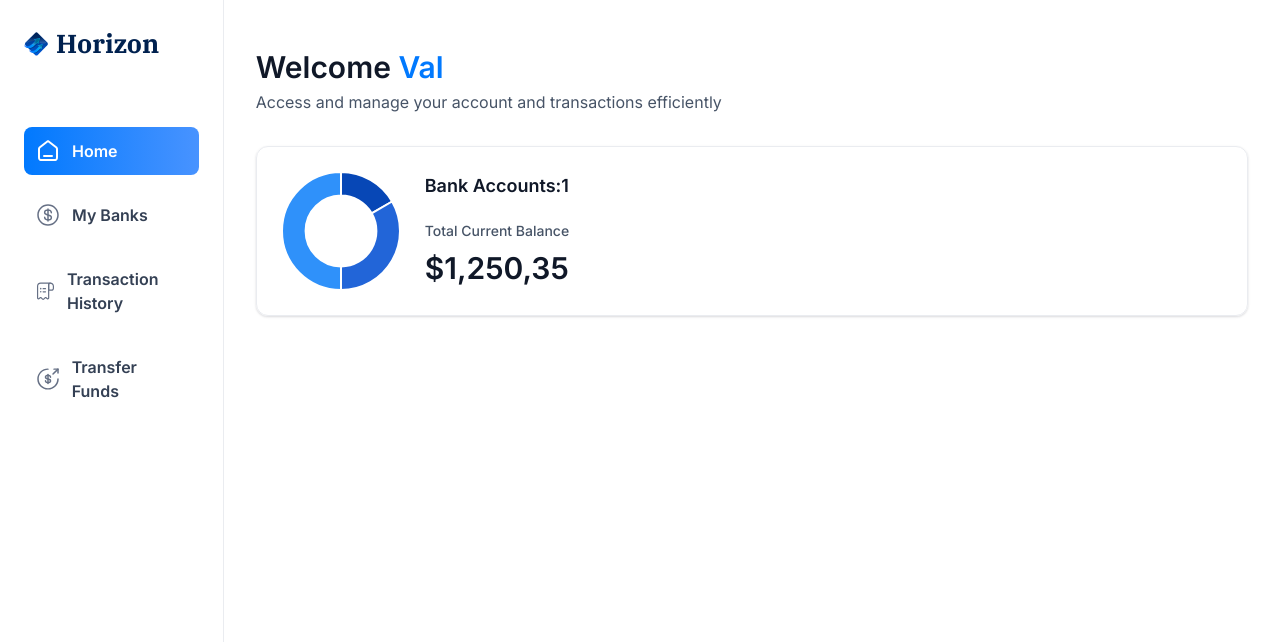
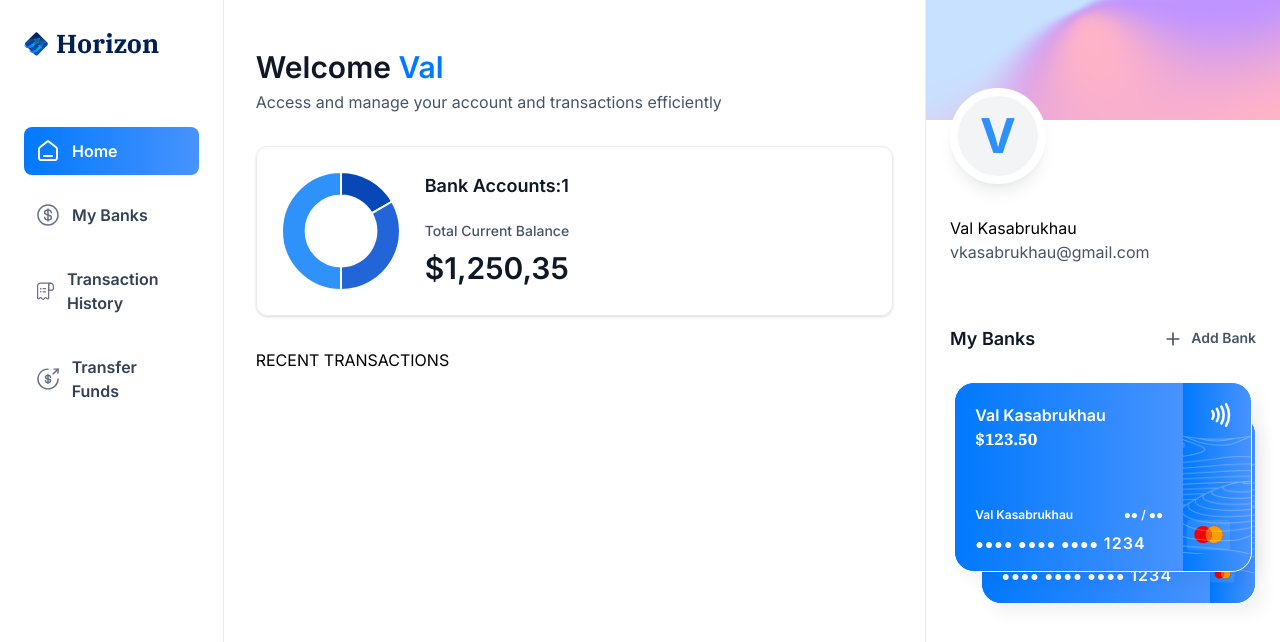
Before and after one commit to vkasabrukhau/Mern_Stack_Banking_App, a Next.js app: page / in a window 1280 px wide. Shown: the top 642 px of the page. Built offline with nearby package versions, Linux system fonts and the light colour scheme.

Commit message:
Finalize the complete home screen layout including implementing routing for the future in app pages. Implements all side bars and card templates.

```diff
--- /dev/null
+++ b/app/(root)/my-banks/page.tsx
@@ -0,0 +1,9 @@
+import React from 'react'
+
+function MyBanks() {
+  return (
+    <div>MyBanks</div>
+  )
+}
+
+export default MyBanks
--- a/app/(root)/page.tsx
+++ b/app/(root)/page.tsx
@@ -1,10 +1,11 @@
 import React from 'react'
 import HeaderBox from '@/components/HeaderBox'
 import TotalBalanceBox from '@/components/TotalBalanceBox'
+import RightSidebar from '@/components/RightSidebar'
 
 
 const Home = () => {
-  const loggedIn = {firstName:"Val"}
+  const loggedIn = {firstName:"Val", lastName:"Kasabrukhau", email: "vkasabrukhau@gmail.com"};
 
   return (
     <section className='home'>
@@ -22,7 +23,9 @@
             totalCurrentBalance={1250.35}
           />
         </header>
+        RECENT TRANSACTIONS
       </div>
+      <RightSidebar user={loggedIn} transactions={[]} banks={[{currentBalance: 123.50}, {currentBalance: 500.00}]}/>
     </section>
   )
 }
--- /dev/null
+++ b/app/(root)/payment-transfer/page.tsx
@@ -0,0 +1,9 @@
+import React from 'react'
+
+const Transfer = () => {
+  return (
+    <div>Transfer</div>
+  )
+}
+
+export default Transfer
--- /dev/null
+++ b/app/(root)/transaction-history/page.tsx
@@ -0,0 +1,9 @@
+import React from 'react'
+
+const TransactionHistory = () => {
+  return (
+    <div>TransactionHistory</div>
+  )
+}
+
+export default TransactionHistory
--- /dev/null
+++ b/components/BankCard.tsx
@@ -0,0 +1,61 @@
+import { formatAmount } from '@/lib/utils'
+import Link from 'next/link'
+import React from 'react'
+import Image from 'next/image'
+
+const BankCard = ({account, userName, showBalance = true}: CreditCardProps) => {
+  return (
+    <div className='flex flex-col'>
+        <Link href="/" className='bank-card'>
+            <div className='bank-card_content'>
+                <div>
+                    <h1 className='text-16 font-semibold text-white'>
+                        {account.name || userName}
+                    </h1>
+                    <p className='font-ibm-plex-serif font-black text-white'>
+                        {formatAmount(account.currentBalance)}
+                    </p>
+                </div>
+                <article className='flex flex-col gap-2'>
+                    <div className='flex justify-between'>
+                        <h1 className='text-12 font-semibold text-white'>
+                            {userName}
+                        </h1>
+                        <h2 className='text-12 font-semibold text-white'>
+                            ●● / ●●
+                        </h2>
+                    </div>
+                    <p className='text-14 font-semibold tracking-[1.1px] text-white'>
+                        ●●●● ●●●● ●●●● <span className='text-16'>{1234}</span>
+                    </p>
+                </article>
+            </div>
+            <div className='bank-card_icon'>
+                <Image
+                    src="/icons/Paypass.svg"
+                    width={20}
+                    height={24}
+                    alt="pay"
+                />
+                <Image
+                    src="/icons/mastercard.svg"
+                    width={45}
+                    height={32}
+                    alt="mastercard"
+                    className='ml-5'
+                />
+            </div>
+            <Image
+                src="/icons/lines.png"
+                width={316}
+                height={190}
+                alt="lines"
+                className='absolute top-0 left-0'
+            />
+            {/* COPY CARD*/}
+        </Link>
+    </div>
+  )
+}
+
+export default BankCard
--- /dev/null
+++ b/components/RightSidebar.tsx
@@ -0,0 +1,67 @@
+import React from 'react'
+import Link from 'next/link'
+import Image from 'next/image'
+import BankCard from './BankCard'
+
+const RightSidebar = ({user, transactions, banks}: RightSidebarProps) => {
+  return (
+    <aside className='right-sidebar'>
+        <section className='flex flex-col pb-8'>
+            <div className='profile-banner'/>
+            <div className='profile'>
+                <div className='profile-img'>
+                    <span className='text-5xl font-bold text-blue-500'>{user.firstName[0]}</span>
+                </div>
+                <div className='profile-details'>
+                    <h1>
+                        {user.firstName} {user.lastName}
+                    </h1>
+                    <p className='profile-email'>
+                        {user.email}
+                    </p>
+                </div>
+            </div>
+        </section>
+        <section className='banks'>
+            <div className='flex w-full justify-between'>
+                <h2 className='header-2'>My Banks</h2>
+                <Link href="/" className="flex gap-2">
+                    <Image
+                        src="/icons/plus.svg"
+                        width={20}
+                        height={20}
+                        alt="Plus"
+                    />
+                    <h2 className='text-14 font-semibold text-gray-600'>
+                        Add Bank
+                    </h2>
+                </Link>
+            </div>
+            {banks?.length > 0 && (
+                <div className='relative flex flex-1 col items-center justify-center gap-5'>
+                    <div className='relative z-10'>
+                        <BankCard
+                            key={banks[0].$id}
+                            account={banks[0]}
+                            userName={`${user.firstName} ${user.lastName}`}
+                            showBalance={false}
+                        />
+                    </div>
+                    {banks[1] && (
+                        <div className='absolute right-0 top-8 z-0 w-[90%]'>
+                            <BankCard
+                            key={banks[1].$id}
+                            account={banks[1]}
+                            userName={`${user.firstName} ${user.lastName}`}
+                            showBalance={false}
+                        />
+                        </div>
+                    )}
+                </div>
+            )}
+        </section>
+    </aside>
+  )
+}
+
+export default RightSidebar
```
